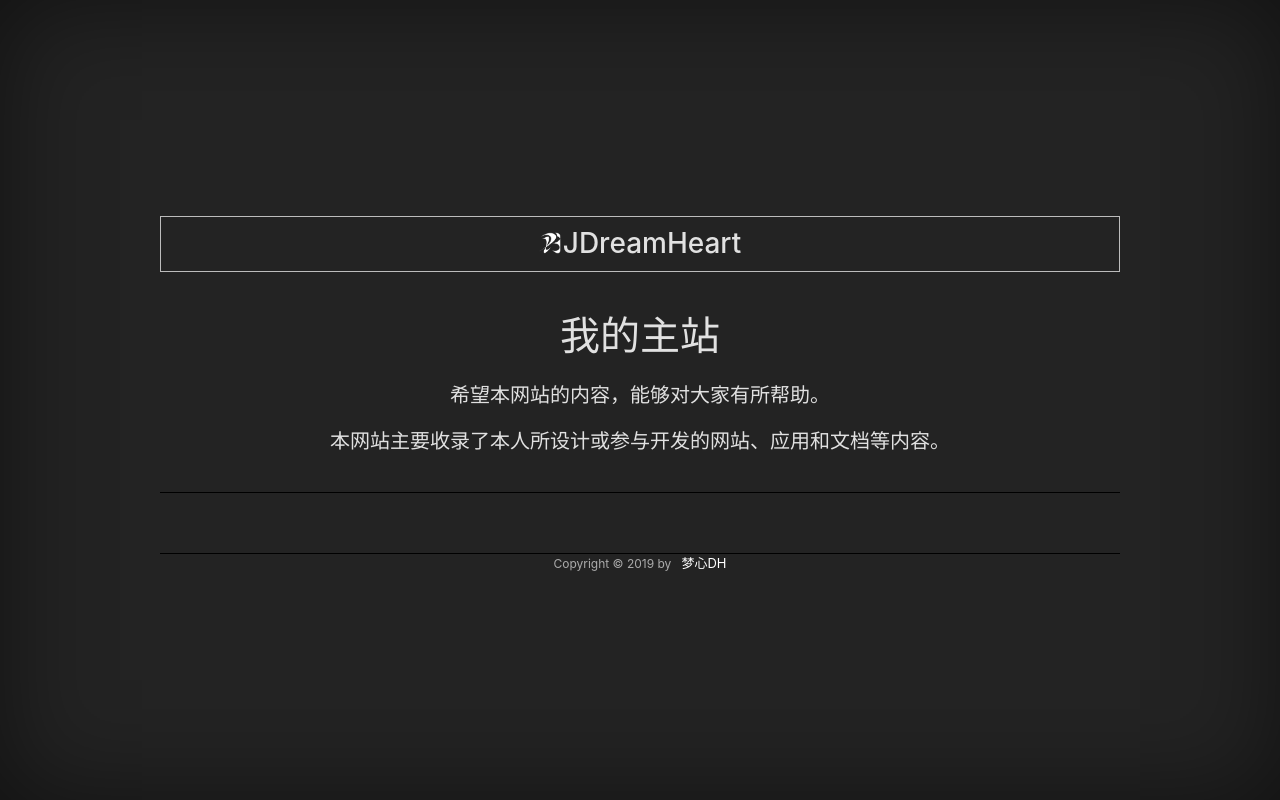
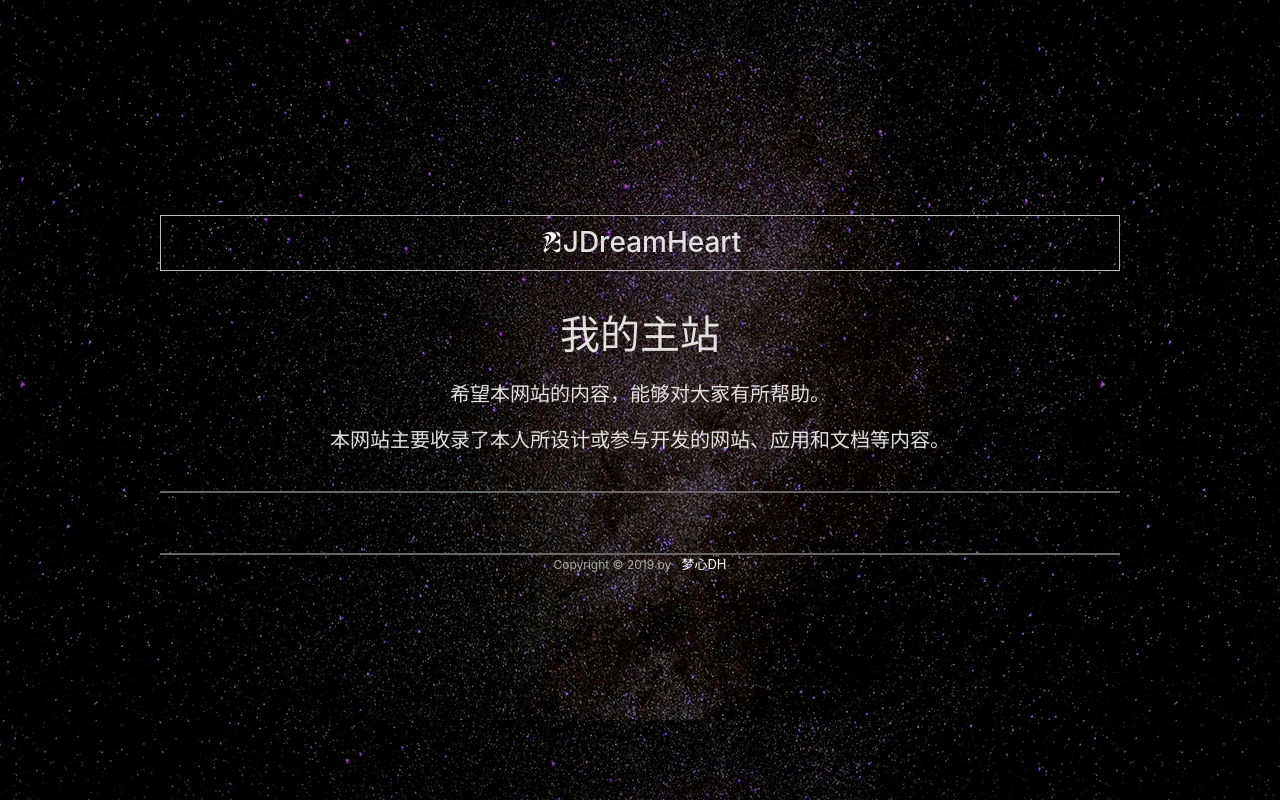
Before and after one commit to dzjh-web/weblist, a Django app: page / in a window 1280 px wide. Run offline with Django 3.2, Linux system fonts and the light colour scheme; data that the repository does not hold is empty; some libraries are stand-ins or nearby versions.

Commit message:
refactor:更新首页样式

```diff
--- a/assets/static/css/home.css
+++ b/assets/static/css/home.css
@@ -40,8 +40,8 @@ body{
 }
 .cover-content{
 	padding: 30px 10px;
-	border-top: #000000 1px solid;
-	border-bottom: #000000 1px solid;
+	border-top: #686868 2px solid;
+	border-bottom: #686868 2px solid;
 }
 .cover-footer{
 	margin-bottom: 20px;
@@ -148,7 +148,7 @@ body{
 	display: block;
 	opacity: .6;
 	background-color: #000000;
-	border: 2px rgba(224,255,255,0.4) solid;
+	border: 2px rgba(255,255,255,0.6) solid;
 	-webkit-backface-visibility: hidden;
 			backface-visibility: hidden;
 	border-radius: 10px;
--- a/template/home.html
+++ b/template/home.html
@@ -14,7 +14,7 @@
 		<link rel="stylesheet" href= {% static "css/style.css" %} />
 	</head>
 	<body>
-		<div class="cover">
+		<div class="cover" style="background: url({% static "img/home-bg.png" %}) repeat center 0;">
 			<div class="cover-inner">
 				<div class="cover-container">
 					<nav class="cover-header">
```
Also changed, not shown: assets/static/img/home-bg.png (added).
